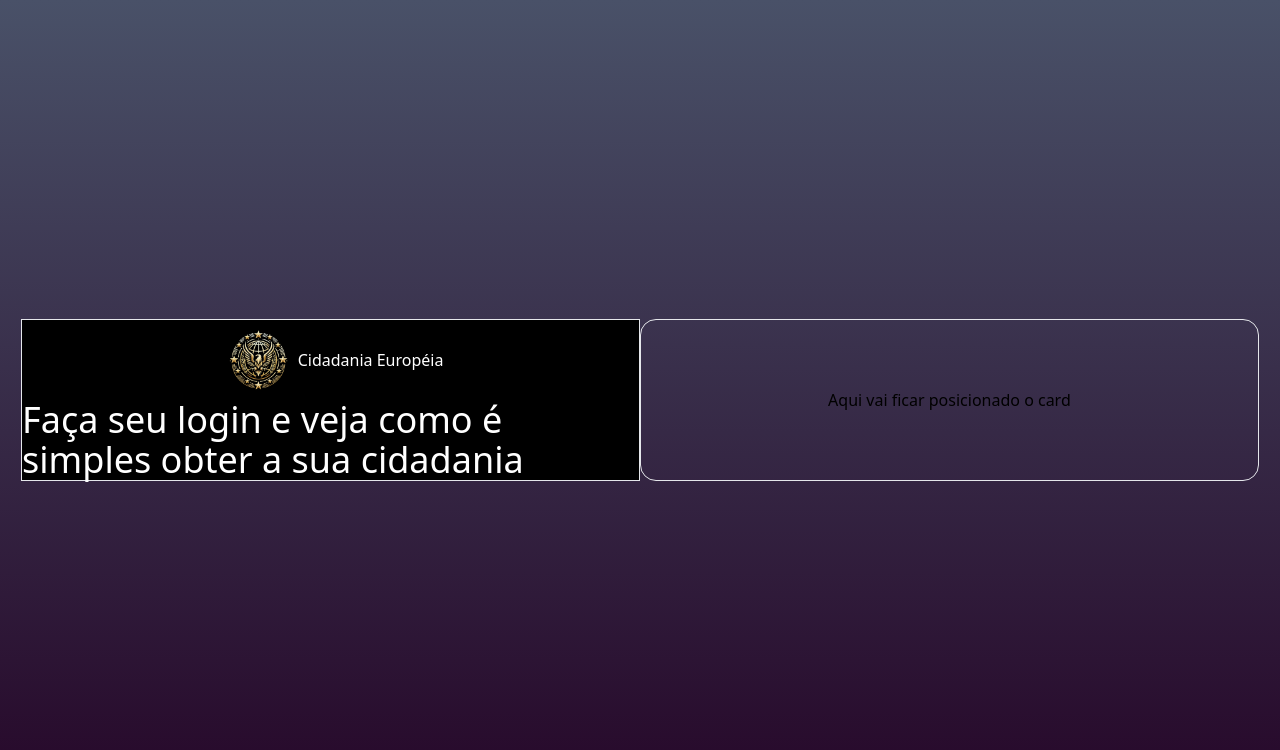
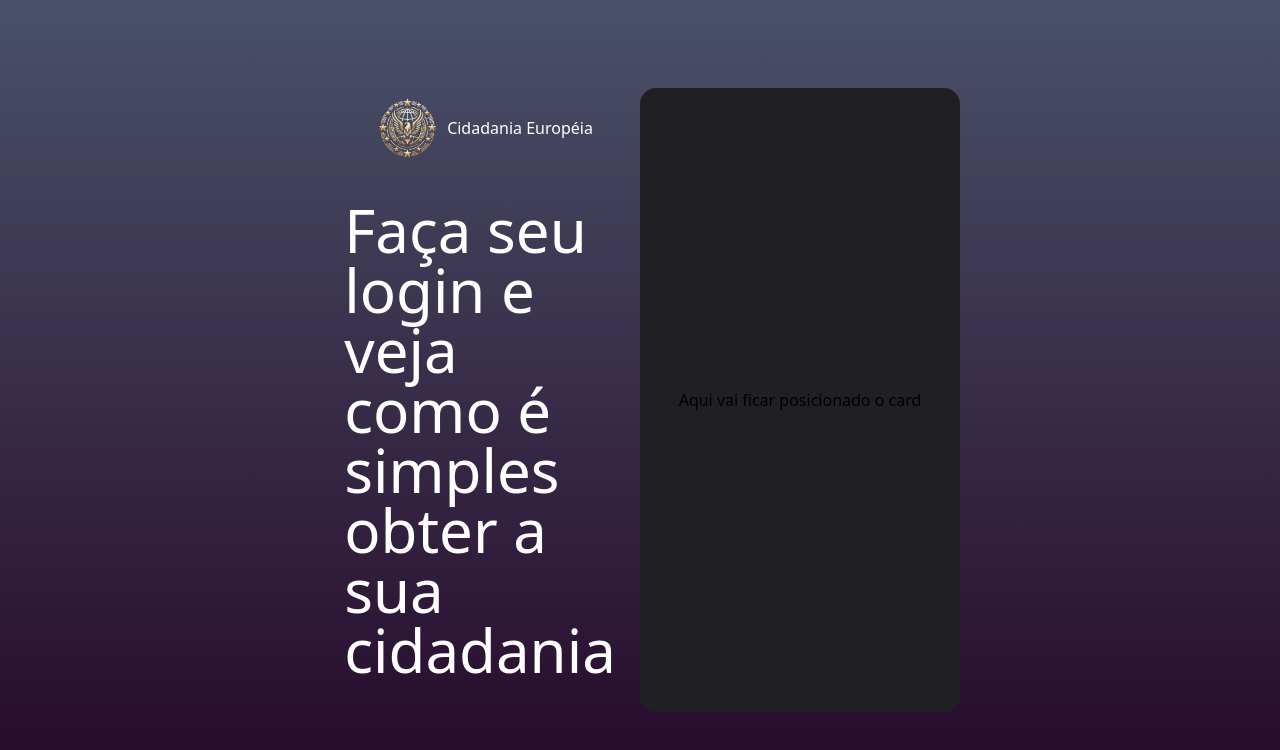
Before and after one commit to raphaelduarte/cidadania-europeia-angular, an Angular app: page /login in a window 1280 px wide. Shown: the top 750 px of the page. Built offline with nearby package versions, Linux system fonts and the light colour scheme.

Commit message:
Adicionar cor ao card dos inputs da tela de login e arrumar o espaçamento das letras

```diff
--- a/src/app/components/login/login.component.html
+++ b/src/app/components/login/login.component.html
@@ -1,15 +1,15 @@
 <section id="login-container-section" class="flex flex-col h-screen w-full items-center justify-center">
-    <div class="flex flex-row">
-        <div class="flex flex-col items-center justify-center border w-1/2 bg-black">
+    <div class="flex flex-row w-1/2">
+        <div class="flex flex-col items-center justify-center w-1/2">
             <div class="flex flex-row items-center justify-center">
                 <div>
                     <img src="../assets/images/logo.png" alt="Logo" class="w-20 h-20">
                 </div>
                 <div class="text-white">Cidadania Européia</div>
             </div>
-            <div class="flex items-center justify-center text-4xl text-white">Faça seu login e veja como é simples obter a sua cidadania</div>
+            <div class="flex flex-row p-8 font-sans items-center justify-center text-6xl text-white">Faça seu login e veja como é simples obter a sua cidadania</div>
         </div>
-        <div class="flex flex-col items-center justify-center border w-1/2 bg-custom-gray rounded-2xl">
+        <div class="flex flex-col items-center justify-center border-custom-gray w-1/2 bg-custom-gray rounded-2xl">
             Aqui vai ficar posicionado o card
         </div>
     </div>
--- a/tailwind.config.js
+++ b/tailwind.config.js
@@ -2,7 +2,14 @@
 module.exports = {
   content: ["./src/**/*.{html,js}"],
   theme: {
-    extend: {},
-  },
-  plugins: [],
+    extend: {
+      backgroundColor: {
+        'custom-gray': '#202024',
+      },
+      borderColor: {
+        'custom-gray': '#202024',
+      }
+    },
+    plugins: [],
+  }
 }
```
